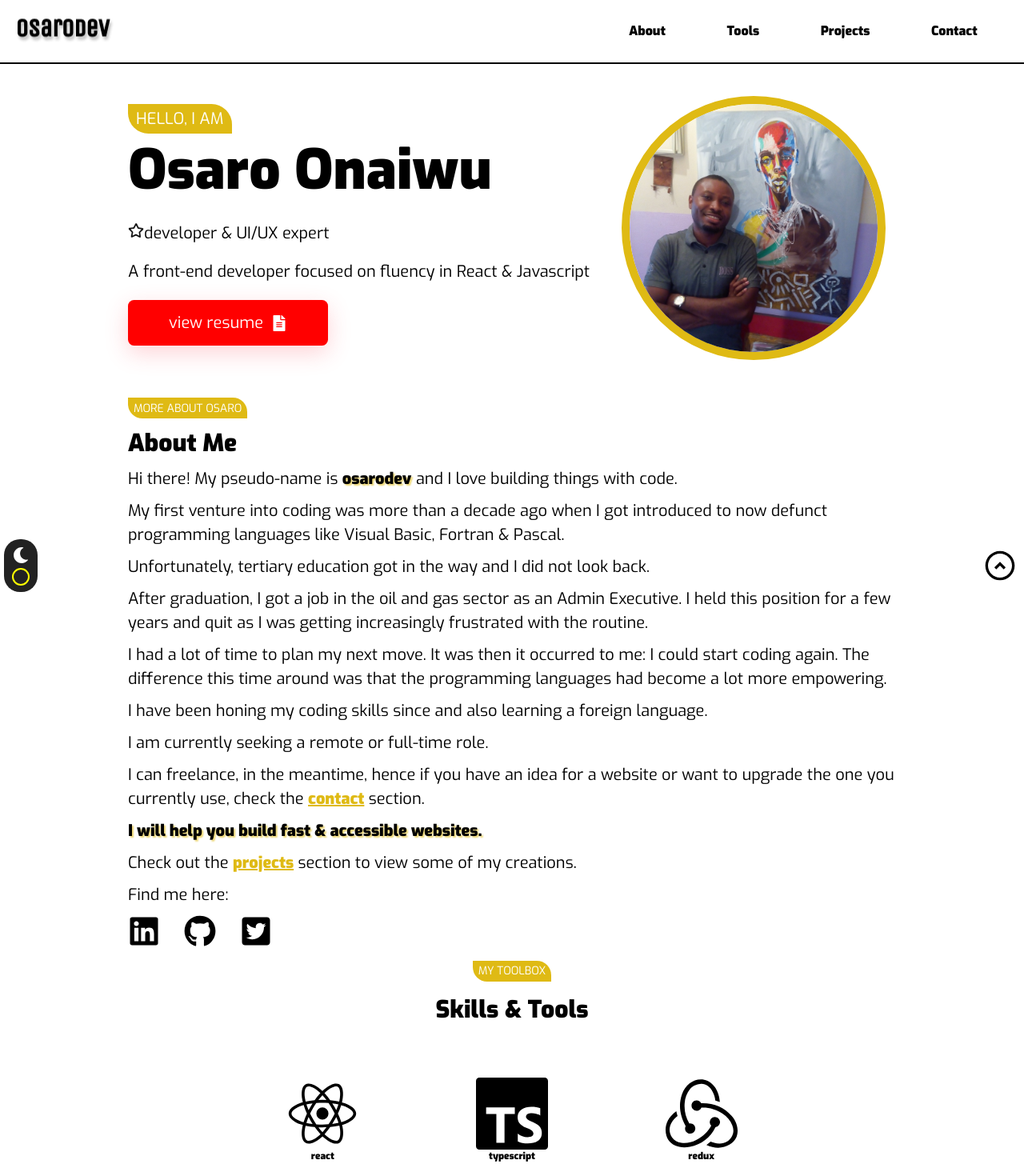
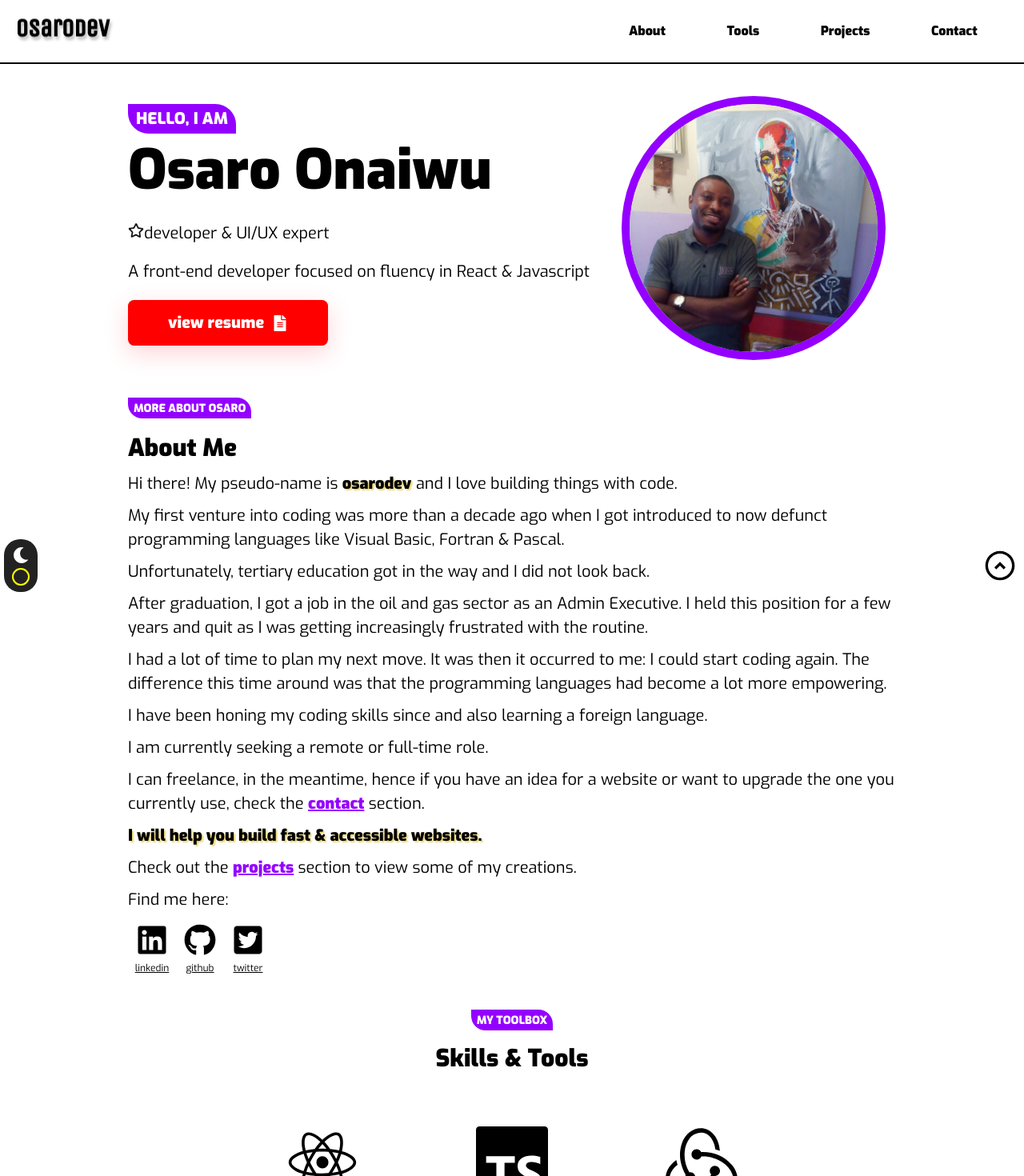
Before and after one commit to osaroDEV/reactPortfolio, a React (Create React App) app: page / in a window 1280 px wide. Shown: the top 1470 px of the page at 80% size. Built offline with nearby package versions, Linux system fonts and the light colour scheme.

Commit message:
add accessibility

```diff
--- a/public/index.html
+++ b/public/index.html
@@ -47,7 +47,7 @@
           ></textarea>
       </form>
 
-    <noscript>You need to enable JavaScript to run this app.</noscript>
+    <!-- <noscript>You need to enable JavaScript to run this app.</noscript> -->
     <div id="root"></div>
     <!--
       This HTML file is a template.
--- a/src/App.js
+++ b/src/App.js
@@ -38,7 +38,7 @@ function App() {
     return <Loader />;
   }
   return (
-    <main
+    <div
       id='home'
       className={`main-container ${darkMode ? 'dark' : 'bright'} ${
         modalOpen ? 'no-scroll' : ''
@@ -79,7 +79,7 @@ function App() {
         <Contact />
       </section>
       <Footer />
-    </main>
+    </div>
   );
 }
 
--- a/src/components/Bio.js
+++ b/src/components/Bio.js
@@ -7,12 +7,12 @@ const Bio = () => {
   return (
     <>
       <div id='about' className='about'>
-        <div
+        <span
           className='section-header sm-font'
           style={{ lineHeight: 'initial' }}
         >
           more about Osaro
-        </div>
+        </span>
         <h2>About Me</h2>
         <div>
           <p>
@@ -69,7 +69,7 @@ const Bio = () => {
           </p>
         </div>
         <span>Find me here:</span>
-        <div className='social'>
+        <div className='social-icons-wrapper'>
           <section className='bio-icon-container'>
             <a
               href='https://linkedin.com/in/osaroonaiwu'
@@ -77,6 +77,7 @@ const Bio = () => {
               target='_blank'
             >
               <FaLinkedin className={`bio-icon ${darkMode ? 'light' : ''}`} />
+              <span className='icon-text'>linkedin</span>
             </a>
             <a
               href='https://github.com/osaroDEV'
@@ -84,6 +85,7 @@ const Bio = () => {
               target='_blank'
             >
               <FaGithub className={`bio-icon ${darkMode ? 'light' : ''}`} />
+              <span className='icon-text'>github</span>
             </a>
             <a
               href='https://twitter.com/osaroDEV'
@@ -93,6 +95,7 @@ const Bio = () => {
               <FaTwitterSquare
                 className={`bio-icon ${darkMode ? 'light' : ''}`}
               />
+              <span className='icon-text'>twitter</span>
             </a>
           </section>
         </div>
--- a/src/components/Contact.js
+++ b/src/components/Contact.js
@@ -7,31 +7,31 @@ const Contact = () => {
 
   return (
     <div id='contact' className='contact'>
-      <div className='section-header sm-font'>
+      <span className='section-header sm-font'>
         let's build something together
-      </div>
+      </span>
       <h2>Contact Me</h2>
       <form name='contact' method='POST' className='formstyle'>
         <input type='hidden' name='form-name' value='contact' />
         <div className='name-email-wrapper'>
           <p className='left'>
-            <label>Your Name:</label>
-            <input type='text' name='name' placeholder='John Smith' required />
+            <label for='name'>Your Name:</label>
+            <input type='text' id='name' placeholder='John Smith' required />
           </p>
           <p className='right'>
-            <label>Your Email:</label>
+            <label for='email'>Your Email:</label>
             <input
               type='email'
-              name='email'
+              id='email'
               placeholder='john_smith@osaro.com'
               required
             />
           </p>
         </div>
         <p>
-          <label>Message:</label>
+          <label for='message'>Message:</label>
           <textarea
-            name='message'
+            id='message'
             rows='4'
             placeholder='Guten Tag!'
             required
@@ -55,7 +55,7 @@ const Contact = () => {
             <a className='link-email' href='mailto: osaronaiwu@yahoo.com'>
               <strong className='email-tooltip'>
                 {email}
-                <span className='tooltip'>click</span>
+                <span className='tooltip'>click to redirect to compose box</span>
               </strong>
             </a>
           </p>
--- a/src/components/Header.js
+++ b/src/components/Header.js
@@ -13,11 +13,10 @@ const Header = () => {
 
   return (
     <section className='header'>
-      {/* <img src={`${darkMode?logolight:logo}`} alt='osaro-logo' /> */}
-       <a href='https://osarodev.netlify.app'> <img
+       <a href='https://osarodev.com'> <img
         className='logo'
         src={`${darkMode ? darklogo : lightlogo}`}
-        alt='osaro-logo'
+        alt='osarodev logo'
       /></a>
       <div>
         <Hamburger />
--- a/src/components/Intro.js
+++ b/src/components/Intro.js
@@ -16,16 +16,16 @@ const Intro = () => {
         transition={{ delay: 1, duration: 0.5 }}
         src={portrait}
         className='bio-image'
-        alt='Osaro Onaiwu'
+        alt=''
       />
-      <div className='caption'>
-        <motion.p
+      <main className='caption'>
+        <motion.span
           initial={{ opacity: 0 }}
           animate={{ opacity: 1 }}
           className='section-header'
         >
           Hello, I am
-        </motion.p>
+        </motion.span>
         <motion.h1
           initial={{ opacity: 0, y: '40px' }}
           animate={{ opacity: 1, y: 0 }}
@@ -64,7 +64,7 @@ const Intro = () => {
             </div>
           </button>
         </a>
-      </div>
+      </main>
     </motion.div>
   );
 };
--- a/src/components/Projects.js
+++ b/src/components/Projects.js
@@ -7,9 +7,9 @@ const Projects = () => {
   return (
     <>
       {' '}
-      <div id='projects' className='section-header sm-font' style={{ lineHeight: 'initial' }}>
+      <span id='projects' className='section-header sm-font' style={{ lineHeight: 'initial' }}>
         what i've been working on
-      </div>
+      </span>
       <h2>
         Projects
       </h2>
--- a/src/components/UnitProject.js
+++ b/src/components/UnitProject.js
@@ -40,7 +40,7 @@ const UnitProject = ({ id, title, src, url }) => {
       rel='noreferrer'
     >
       <Container>
-        <p
+        <h2
           style={{
             textAlign: 'left',
             fontWeight: 900,
@@ -49,7 +49,7 @@ const UnitProject = ({ id, title, src, url }) => {
           }}
         >
           {title}
-        </p>
+        </h2>
         <img
           style={{
             display: 'block',
--- a/src/components/projectLinks.js
+++ b/src/components/projectLinks.js
@@ -21,7 +21,7 @@ const projectLinks = [
   {
     id: 3,
     title: 'Portfolio Website',
-    url: 'https://osarodev.netlify.app',
+    url: 'https://osarodev.com',
     src: portfolioWebsite,
   },
   {
--- a/src/index.css
+++ b/src/index.css
@@ -67,7 +67,8 @@ h2 {
   display: flex;
   justify-content: center;
   align-items: center;
-  background-image: linear-gradient(to bottom, rgb(223, 186, 20), #000);
+  /* background-image: linear-gradient(to bottom, rgb(223, 186, 20), #000); */
+  background-image: linear-gradient(to bottom, #9400ff, #000);
 }
 
 .no-scroll {
@@ -174,8 +175,6 @@ h2 {
 .dark-color {
   color: #fff;
 }
-
-
 
 /* hamburger */
 .hamburger-container {
@@ -324,7 +323,7 @@ ul a {
 
 .link:hover {
   color: rgb(223, 186, 20);
-  border-bottom: 1px solid rgb(223, 186, 20);
+  border-bottom: 1px solid #9400ff;
 }
 
 .no-links {
@@ -390,7 +389,7 @@ ul a {
 }
 
 .bio-a {
-  color: rgb(223, 186, 20);
+  color: #9400ff;
   text-decoration: underline;
   font-weight: 900;
 }
@@ -411,7 +410,7 @@ ul a {
   height: auto;
   min-height: 200px;
   max-height: 250px;
-  border: 10px solid rgb(223, 186, 20);
+  border: 10px solid#9400ff;
   border-radius: 50%;
   margin: auto;
   margin-bottom: 1.5em;
@@ -444,9 +443,10 @@ div .caption {
 
 /* section header */
 .section-header {
+  font-weight: 900;
   margin-top: 0.5em;
   padding: 0.25em 0.5em;
-  background-color: rgb(223, 186, 20);
+  background-color: #9400ff;
   display: inline-block;
   border-radius: 0 1.28em 0 1.28em;
   text-transform: uppercase;
@@ -479,12 +479,10 @@ div .caption {
   display: inline-block;
   font-family: 'Exo', serif;
   font-size: 1em;
+  font-weight: 900;
   margin: 1em auto auto auto;
   padding: 0.75em 0;
   border-radius: 0.375em;
-  /* background-color: #fc3549; */
-  /* border: 2px solid red;*/
-  /* color: #fff; */
   background-color: red;
   border: 2px solid red;
   color: #fff;
@@ -526,10 +524,8 @@ div .caption {
 }
 
 .btn:hover {
-  /* background-color: rgb(153, 16, 16); */
   background-color: #fff;
   color: red;
-  border: 2px solid red;
 }
 
 .btn:active {
@@ -551,7 +547,7 @@ div .caption {
 }
 
 .about p {
-  margin-bottom: .5em;
+  margin-bottom: 0.5em;
 }
 
 .about span {
@@ -582,12 +578,10 @@ div .caption {
   }
 }
 
-.social {
+.social-icons-wrapper {
   margin-bottom: 1em;
-  border: 1px solis;
 }
-
-.social a {
+.social-icons-wrapper a {
   color: #000;
 }
 
@@ -596,7 +590,7 @@ div .caption {
 }
 
 .bio-icon-container {
-  width: 42%;
+  width: 50%;
   max-width: 180px;
   display: flex;
   justify-content: space-between;
@@ -604,7 +598,12 @@ div .caption {
 }
 
 .bio-icon-container a {
-  height: 30px;
+  height: 85px;
+  display: flex;
+  flex-direction: column;
+  width: 60px;
+  justify-content: center;
+  align-items: center;
 }
 
 .bio-icon {
@@ -612,8 +611,12 @@ div .caption {
   transition: 0.3s all;
 }
 
+.icon-text {
+  font-size: 0.6rem;
+}
+
 .bio-icon:hover {
-  color: rgb(223, 186, 20);
+  color: #9400ff;
 }
 
 .light {
@@ -738,12 +741,14 @@ textarea {
 
 .name-email-wrapper input:focus,
 textarea:focus {
-  border-color: rgb(223, 186, 20);
+  /* border-color: rgb(223, 186, 20); */
+  border-color: #9400ff;
 }
 
 label {
   /* color: #555; */
   font-size: 0.8rem;
+  font-weight: 900;
 }
 
 .form-btn-margin {
@@ -816,7 +821,7 @@ label {
 }
 
 .link-email {
-  color: rgb(223, 186, 20);
+  color: #9400ff;
   text-decoration: underline;
 }
 
@@ -826,13 +831,14 @@ label {
 
 .tooltip {
   position: absolute;
-  left: 50px;
+  left: 10px;
   padding: 0.25em 0.5em;
   border-radius: 5px;
-  top: -30px;
+  top: -40px;
   visibility: hidden;
-  background: rgba(0,0,0,0.5);
+  background: rgba(0, 0, 0, 0.7);
   color: #fff;
+  font-size: 0.6rem;
   /* border: 1px solid green; */
 }
 
```
Also changed, not shown: src/components/SkillsTools.js (+18 -18 lines). Lines whose indentation alone changed are shown as unchanged.
